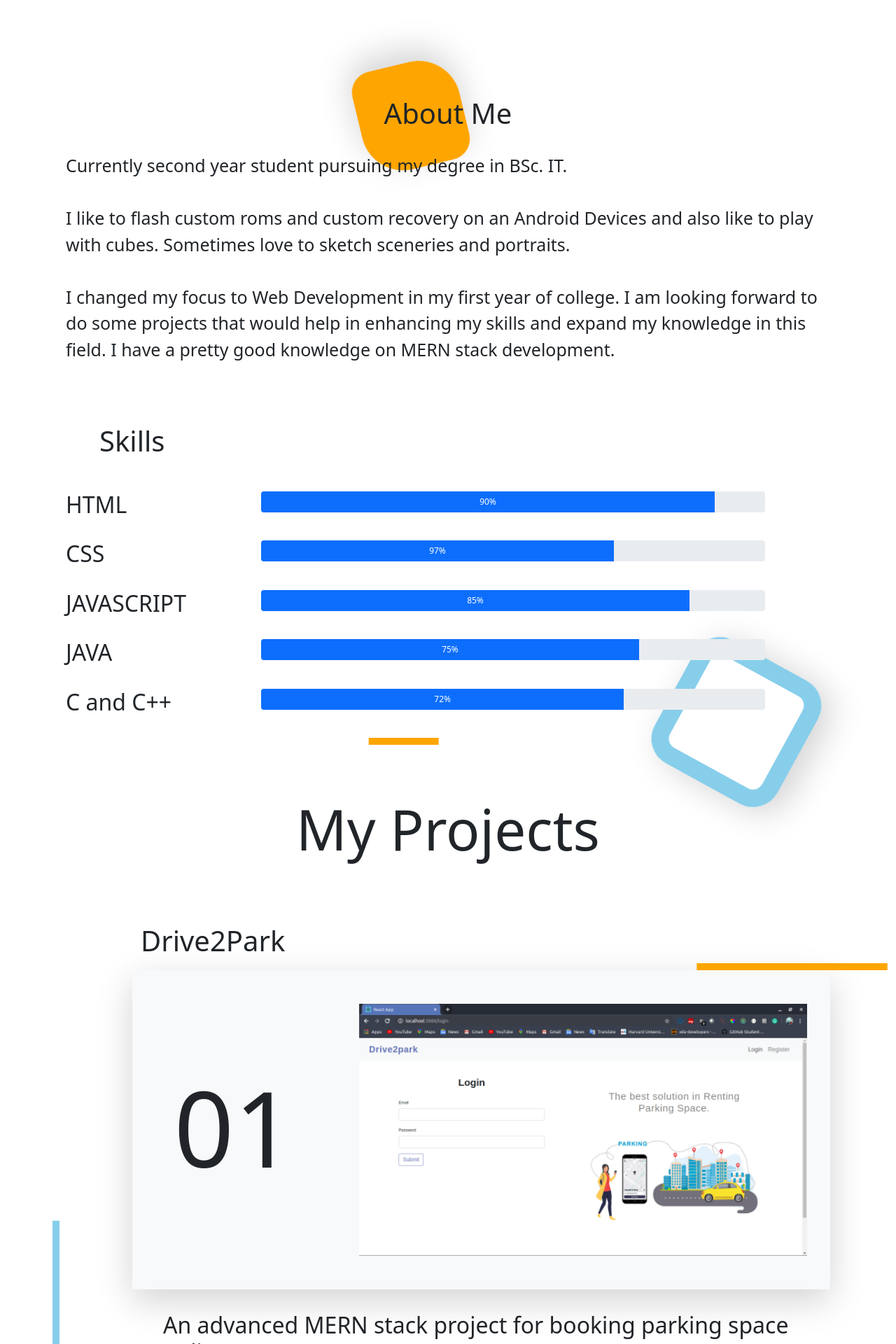
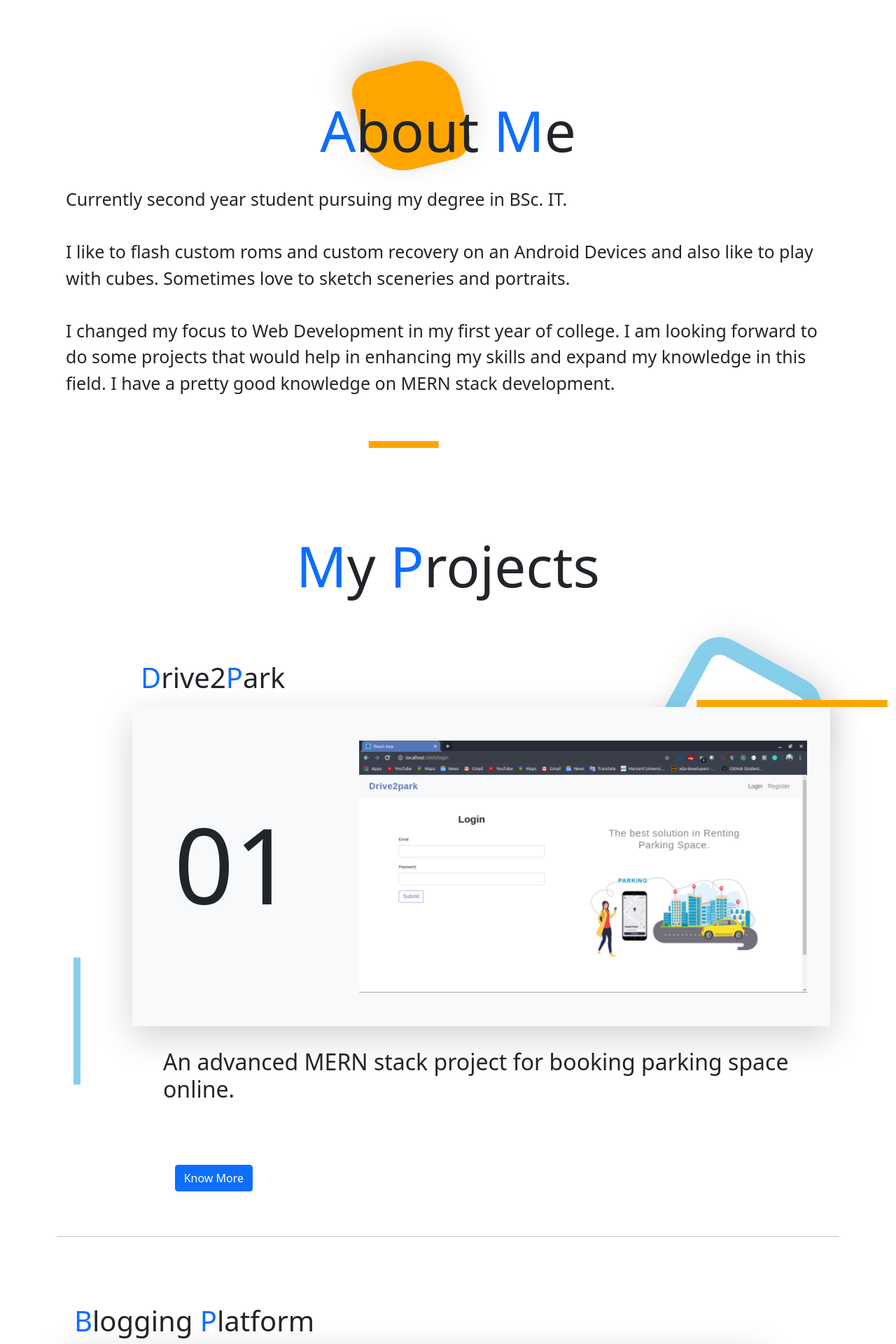
Before and after one commit to Mihir06121/Portfolio-v2, a React (Create React App) app: page / in a window 1280 px wide. Shown: the part 860-2780 px from the top of the page at 70% size. Built offline with nearby package versions, Linux system fonts and the light colour scheme; the HTML template or start-up script is replaced by a standard one.

Commit message:
Qualifications Added

```diff
--- a/src/components/pages/About.js
+++ b/src/components/pages/About.js
@@ -8,10 +8,10 @@ const About = () => {
     })
 
     return (
-        <div id="about" className="pt-5">
+        <div id="about" className="pt-5 pb-5">
         <section className="pt-5">
             <div className="container" data-aos="fade-up" data-aos-delay="500">
-                <h1 align="center">About Me</h1><br/>
+                <h1 align="center" style={{fontSize:"80px"}}><span className="text-primary">A</span>bout <span className="text-primary">M</span>e</h1><br/>
                 <p style={{fontSize:"25px"}}>
                     Currently second year student pursuing my degree in BSc. IT.<br/><br/>
                     I like to flash custom roms and custom recovery on an Android Devices and also like to play with cubes.
@@ -21,7 +21,7 @@ const About = () => {
                     I am looking forward to do some projects that would help in enhancing my skills and expand my knowledge in this field.
                     I have a pretty good knowledge on MERN stack development.
                 </p><br/>
-                <div className="conatiner" data-aos="fade-up" data-aos-delay="200">
+                {/* <div className="conatiner" data-aos="fade-up" data-aos-delay="200">
                     <h1 className="m-5">Skills</h1>
                     <div className="row" data-aos="fade-up" data-aos-delay="300">
                         <div className="col-md-3">
@@ -73,7 +73,7 @@ const About = () => {
                             </div>
                         </div>
                     </div>
-                </div>
+                </div> */}
             </div>
         </section><br/>
            <div className="line"></div>
--- a/src/components/pages/Contact.js
+++ b/src/components/pages/Contact.js
@@ -5,7 +5,7 @@ const Contact = () => {
     return (
         <section id="contact" className="pt-5">
             <div className="container">
-                <h1>Contact Me</h1>
+                <h1><span className="text-primary">C</span>ontact <span className="text-primary">M</span>e</h1>
                 <div className="row p-4">
                     <div className="col-sm" data-aos="zoom-in" data-aos-delay="1000">
                         <Card>
--- a/src/components/pages/Home.js
+++ b/src/components/pages/Home.js
@@ -22,7 +22,7 @@ const Home = () => {
                         <div className="" data-aos="fade-up" data-aos-delay="200">
                             My code <span className="text-primary">DOES WORK</span>, I have no idea why.
                         </div>
-                        <div className="col-md-4 p-2 bottom-border" data-aos="fade-left" data-aos-delay="600"></div>
+                        <div className="pt-5 col-md-4 p-2 bottom-border" data-aos="fade-left" data-aos-delay="600"></div>
                     </h1>
                 </div>
                 <div className="vert-move block6 shadow-lg" data-aos="zoom-in" data-aos-easing="ease-out-back"></div>
--- a/src/components/pages/Projects.js
+++ b/src/components/pages/Projects.js
@@ -15,7 +15,7 @@ const Projects = () => {
 
     return (
         <section className="pt-5" id="projects">
-            <h1 align="center" className="pb-4 pt-4" style={{fontSize:"80px"}}>My Projects</h1>
+            <h1 align="center" className="pb-4 pt-4" style={{fontSize:"80px"}}><span className="text-primary">M</span>y <span className="text-primary">P</span>rojects</h1>
             <div className="mt-3 mb-3 mr-3 ml-3">
                 <div className="vert-move block3 shadow-lg" data-aos="zoom-in" data-aos-easing="ease-out-back" data-aos-delay="1500"></div>
                 <Drive2Park />
--- a/src/components/pages/Projects_cards/BloggingPlatform.js
+++ b/src/components/pages/Projects_cards/BloggingPlatform.js
@@ -60,13 +60,13 @@ const BloggingPlatform = () => {
 
     return (
         <section className="pt-5">
-            <div className="row d-flex">
-                <div className="col-1 order-last">
+            <div className="row d-flex ">
+                <div align="center" className="col-1 order-last">
                     <div className="lineP2" data-aos="fade-in" data-aos-delay="200"></div>
                 </div>
                 <div className="col-11">
                     <div className="container" data-aos="flip-up">
-                        <h1>Blogging Platform</h1>
+                        <h1><span className="text-primary">B</span>logging <span className="text-primary">P</span>latform</h1>
                         <div className="conatiner project1 row d-flex shadow-lg bg-light align-items-center"
                         id="project1" data-aos="flip-up" data-aos-delay="800">
                             <div className="container col-md-3 mt-5 mb-5 order-md-3">
--- a/src/components/pages/Projects_cards/Covid-19_tracker.js
+++ b/src/components/pages/Projects_cards/Covid-19_tracker.js
@@ -20,12 +20,12 @@ const Drive2Park = () => {
     return (
         <section className="pt-5">
         <div className="row d-flex">
-            <div className="col-1 order-first">
+            <div align="center" className="col-1 order-first">
                <div className="lineP2" data-aos="fade-in" data-aos-delay="200"></div>
             </div>
             <div className="col-11">
                 <div className="container">
-                    <h1>Covid-19 Tracker</h1><div className="lineP1" data-aos="fade-in" data-aos-delay="200"></div>
+                    <h1><span className="text-primary">C</span>ovid-19 <span className="text-primary">T</span>racker</h1><div className="lineP1" data-aos="fade-in" data-aos-delay="200"></div>
                     <div className="conatiner project1 row d-flex shadow-lg bg-light align-items-center"
                     id="project1" data-aos="flip-up" data-aos-delay="800">
                         <div className="container col-md-3 mt-5 mb-5">
--- a/src/components/pages/Projects_cards/DRMS.js
+++ b/src/components/pages/Projects_cards/DRMS.js
@@ -43,12 +43,12 @@ const DRMS = () => {
     return (
         <section className="pt-5">
             <div className="row d-flex">
-                <div className="col-1 order-last">
+                <div align="center" className="col-1 order-last">
                    <div className="lineP2" data-aos="fade-in" data-aos-delay="200"></div>
                 </div>
                 <div className="col-11">
                     <div className="container">
-                        <h1>DRMS</h1>
+                        <h1><span className="text-primary">D</span>RMS</h1>
                         <div className="conatiner project1 row d-flex shadow-lg bg-light align-items-center"
                         id="project1" data-aos="flip-up" data-aos-delay="800">
                             <div className="container col-md-3 mt-5 mb-5 order-md-3">
--- a/src/components/pages/Projects_cards/Drive2Park.js
+++ b/src/components/pages/Projects_cards/Drive2Park.js
@@ -52,12 +52,12 @@ const Drive2Park = () => {
     return (
         <section className="pt-5">
             <div className="row d-flex">
-                <div className="col-1 order-md-first">
+                <div align="center" className="col-1 order-first">
                    <div className="lineP2" data-aos="fade-in" data-aos-delay="200"></div>
                 </div>
                 <div className="col-11">
                     <div className="container" data-aos="flip-up">
-                        <h1>Drive2Park</h1><div className="lineP1" data-aos="fade-in" data-aos-delay="200"></div>
+                        <h1><span className="text-primary">D</span>rive2<span className="text-primary">P</span>ark</h1><div className="lineP1" data-aos="fade-in" data-aos-delay="200"></div>
                         <div className="conatiner project1 row d-flex shadow-lg bg-light align-items-center"
                         id="project1" data-aos="fade-up" data-aos-delay="800">
                             <div className="container col-md-3 mt-5 mb-5">
--- a/src/components/pages/Projects_cards/Youtube_clone.js
+++ b/src/components/pages/Projects_cards/Youtube_clone.js
@@ -20,12 +20,12 @@ const BloggingPlatform = () => {
     return (
         <section className="pt-5">
             <div className="row d-flex">
-                <div className="col-1 order-first">
+                <div align="center" className="col-1 order-first">
                    <div className="lineP2" data-aos="fade-in" data-aos-delay="200"></div>
                 </div>
                 <div className="col-11">
                     <div className="container">
-                    <h1>Youtube Clone</h1><div className="lineP1" data-aos="fade-in" data-aos-delay="200"></div>
+                    <h1><span className="text-primary">Y</span>outube <span className="text-primary">C</span>lone</h1><div className="lineP1" data-aos="fade-in" data-aos-delay="200"></div>
                     <div className="conatiner project1 row d-flex shadow-lg bg-light align-items-center"
                     id="project1" data-aos="flip-up" data-aos-delay="800">
                         <div className="container col-md-3 mt-5 mb-5">
--- a/src/components/pages/Qualification.js
+++ b/src/components/pages/Qualification.js
@@ -3,7 +3,7 @@ import React from 'react';
 const Qualification = () => {
     return (
         <div id="qualification" className="pt-5">
-            <h1 align="center" >My Qualifications</h1>
+            <h1 align="center" style={{fontSize:"80px"}}><span className="text-primary">M</span>y <span className="text-primary">Q</span>ualifications</h1>
             <section className="pt-5">
                 <div className="left-border m-3 pt-5" data-aos="fade-left" data-aos-delay="700">
                 <h1 className="pl-2">BSc.IT</h1>
```
